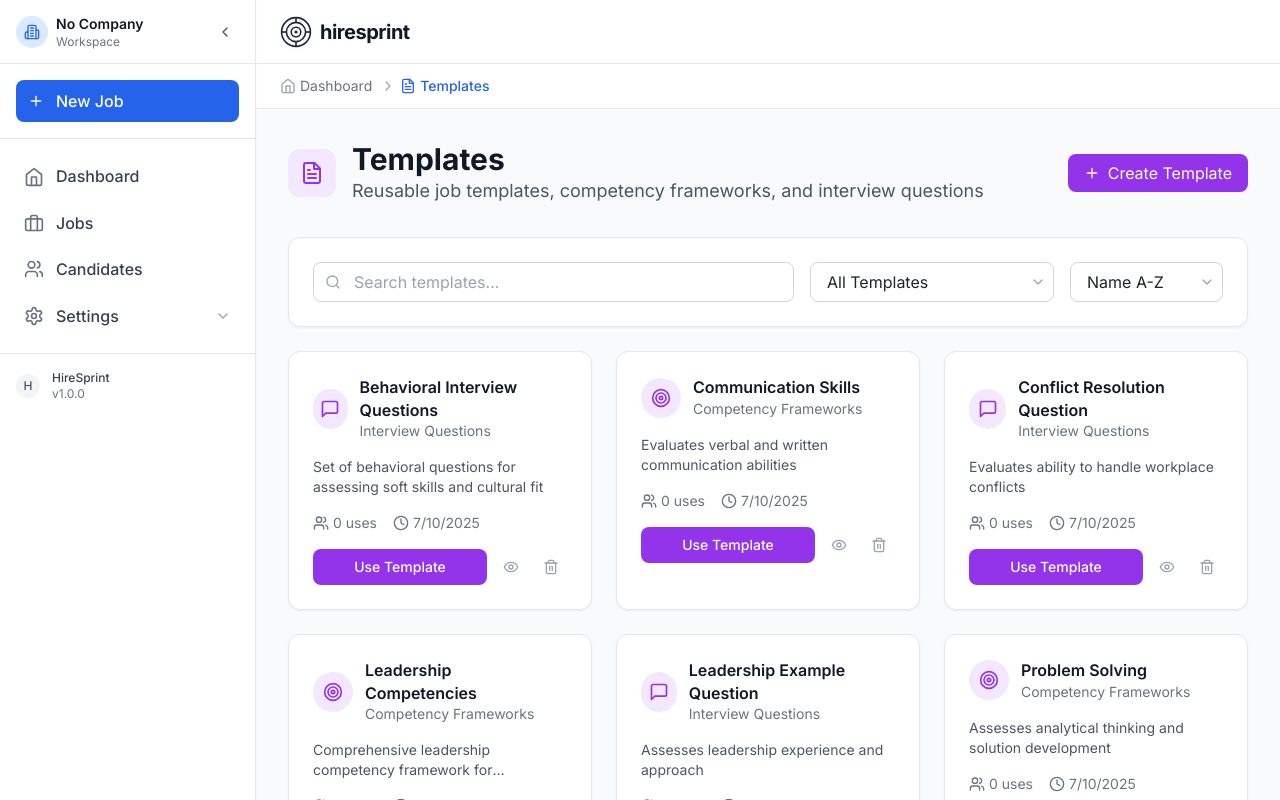
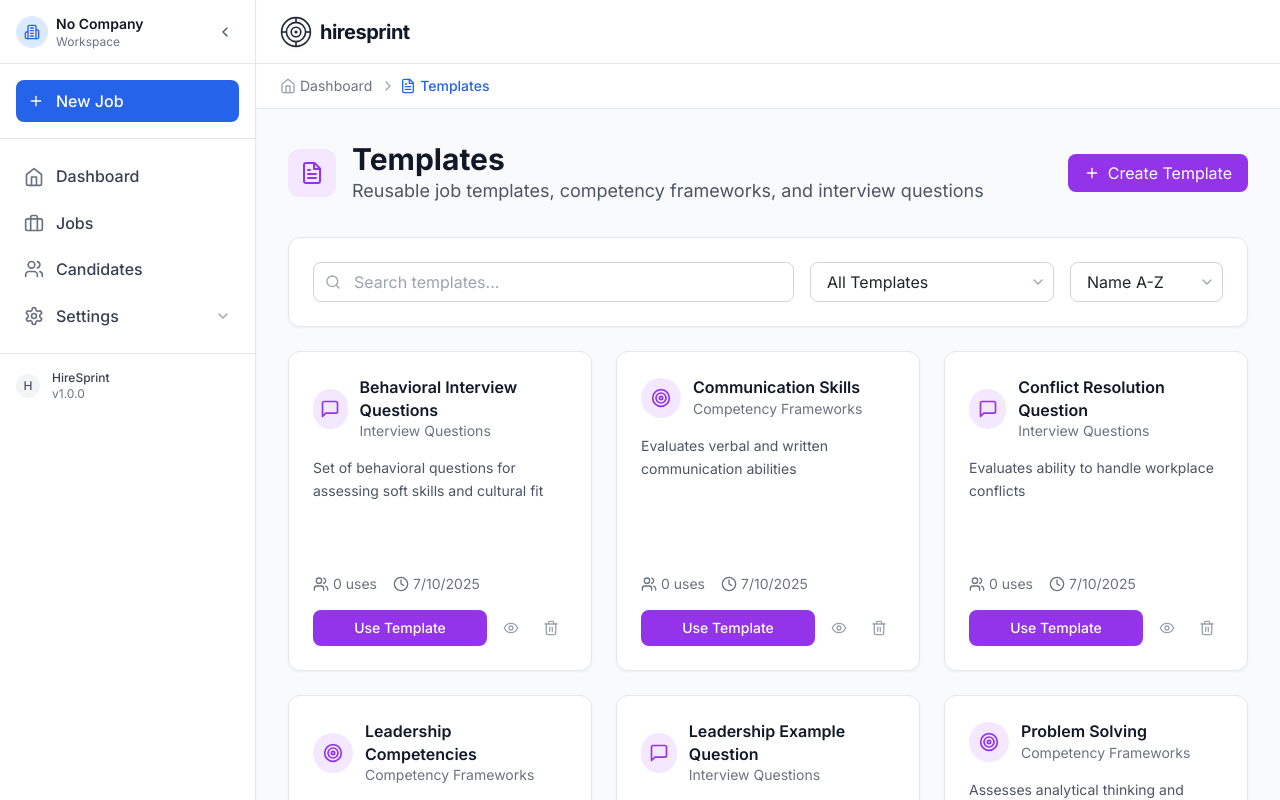
Before and after one commit to mikekamo/job-scorecard-v2, a Next.js app: page /templates in a window 1280 px wide. Built offline with nearby package versions, Linux system fonts and the light colour scheme; sample sign-in values are in the browser's storage.

Commit message:
fixed the cards for jobs

```diff
--- a/app/candidates/page.js
+++ b/app/candidates/page.js
@@ -318,9 +318,10 @@ export default function CandidatesPage() {
               return (
                 <div
                   key={`${candidate.jobId}-${candidate.id}`}
-                  className="bg-white rounded-xl shadow-sm border border-gray-200 p-6 hover:shadow-md hover:scale-105 transition-all duration-200 cursor-pointer"
+                  className="bg-white rounded-xl shadow-sm border border-gray-200 hover:shadow-md hover:scale-105 transition-all duration-200 cursor-pointer h-[280px] flex flex-col"
                   onClick={() => viewCandidate(candidate)}
                 >
+                  <div className="p-6 flex-1 flex flex-col">
                     {/* Header */}
                     <div className="flex items-start justify-between mb-4">
                       <div className="flex items-center gap-3">
@@ -360,7 +361,7 @@ export default function CandidatesPage() {
                     </div>
 
                     {/* Scores */}
-                  <div className="flex items-center justify-between">
+                    <div className="flex items-center justify-between mt-auto">
                       <div className="flex items-center gap-4">
                         {/* Manual Score */}
                         <div className="flex items-center gap-1">
@@ -382,6 +383,7 @@ export default function CandidatesPage() {
                       <ArrowUpRight className="h-4 w-4 text-gray-400" />
                     </div>
                   </div>
+                </div>
               )
             })}
           </div>
--- a/app/components/JobsList.js
+++ b/app/components/JobsList.js
@@ -24,6 +24,14 @@ export default function JobsList({ jobs, onEditJob, onDeleteJob, onViewScorecard
       prompt(`🎥 Generic interview link for ${job.title}:\n\nCopy this link and send it to candidates:`, jobInterviewLink)
     })
   }
+
+  // Helper function to truncate text
+  const truncateText = (text, maxLength = 120) => {
+    if (!text) return ''
+    if (text.length <= maxLength) return text
+    return text.substring(0, maxLength).trim() + '...'
+  }
+
   if (jobs.length === 0) {
     return (
       <div className="text-center py-20">
@@ -37,8 +45,8 @@ export default function JobsList({ jobs, onEditJob, onDeleteJob, onViewScorecard
   return (
     <div className="grid gap-8 md:grid-cols-2 lg:grid-cols-3">
       {jobs.map((job) => (
-        <div key={job.id} className="bg-white rounded-xl shadow-sm border border-gray-200 hover:shadow-lg hover:scale-105 transition-all duration-300 ease-in-out transform">
-          <div className="p-6">
+        <div key={job.id} className="bg-white rounded-xl shadow-sm border border-gray-200 hover:shadow-lg hover:scale-105 transition-all duration-300 ease-in-out transform h-[400px] flex flex-col">
+          <div className="p-6 flex-1 flex flex-col">
             {/* Job Header */}
             <div className="flex items-start justify-between mb-4">
               <div className="flex-1">
@@ -57,6 +65,18 @@ export default function JobsList({ jobs, onEditJob, onDeleteJob, onViewScorecard
                   <ArrowRight className="h-5 w-5" />
                 </button>
               </div>
+            </div>
+
+            {/* Job Description */}
+            <div className="mb-4 flex-1">
+              <p className="text-gray-600 text-sm leading-relaxed">
+                {truncateText(job.description)}
+              </p>
+              {job.description && job.description.length > 120 && (
+                <p className="text-xs text-blue-600 mt-1 italic">
+                  Click edit to read full description
+                </p>
+              )}
             </div>
 
             {/* Job Stats */}
@@ -85,7 +105,7 @@ export default function JobsList({ jobs, onEditJob, onDeleteJob, onViewScorecard
             </div>
 
             {/* Action Buttons */}
-            <div className="flex justify-center space-x-2">
+            <div className="flex justify-center space-x-2 mt-auto">
               <button
                 onClick={() => onEditJob(job)}
                 className="p-3 text-gray-400 hover:text-gray-600 hover:bg-gray-100 rounded-lg transition-all duration-200 hover:scale-110 transform focus:outline-none focus:ring-2 focus:ring-gray-200"
--- a/app/page.js
+++ b/app/page.js
@@ -89,6 +89,22 @@ export default function Home() {
     }))
   }
 
+  // Function to normalize website URL
+  const normalizeWebsiteUrl = (url) => {
+    if (!url) return ''
+
+    // Remove any whitespace
+    url = url.trim()
+
+    // If it already has a protocol, return as is
+    if (url.startsWith('http://') || url.startsWith('https://')) {
+      return url
+    }
+
+    // Add https:// if no protocol is specified
+    return `https://${url}`
+  }
+
   // Function to extract domain from URL
   const extractDomain = (url) => {
     if (!url) return null
@@ -140,13 +156,16 @@ export default function Home() {
     setIsCreatingCompany(true)
 
     try {
+      // Normalize the website URL
+      const normalizedWebsite = normalizeWebsiteUrl(formData.website)
+
       // Fetch company logo
-      const logoUrl = await fetchCompanyLogo(formData.website)
+      const logoUrl = await fetchCompanyLogo(normalizedWebsite)
 
       const newCompany = {
         id: Date.now().toString(),
         name: formData.name,
-        website: formData.website,
+        website: normalizedWebsite,
         description: formData.description,
         logo: logoUrl,
         dateCreated: new Date().toISOString(),
@@ -160,10 +179,12 @@ export default function Home() {
     } catch (error) {
       console.error('Error creating company:', error)
       // Still create the company even if logo fetch fails
+      const normalizedWebsite = normalizeWebsiteUrl(formData.website)
+
       const newCompany = {
         id: Date.now().toString(),
         name: formData.name,
-        website: formData.website,
+        website: normalizedWebsite,
         description: formData.description,
         logo: null,
         dateCreated: new Date().toISOString(),
@@ -222,6 +243,13 @@ export default function Home() {
     router.push(`/company/${companyId}`)
   }
 
+  // Helper function to truncate text
+  const truncateText = (text, maxLength = 120) => {
+    if (!text) return ''
+    if (text.length <= maxLength) return text
+    return text.substring(0, maxLength).trim() + '...'
+  }
+
   if (isLoading) {
     return (
       <div className="min-h-screen bg-gray-50 flex items-center justify-center">
@@ -260,14 +288,14 @@ export default function Home() {
                     Website
                   </label>
                   <input
-                    type="url"
+                    type="text"
                     value={formData.website}
                     onChange={(e) => handleInputChange('website', e.target.value)}
                     className="w-full px-3 py-2 border border-gray-300 rounded-md focus:outline-none focus:ring-2 focus:ring-blue-500"
-                    placeholder="https://acme.com"
+                    placeholder="acme.com"
                   />
                   <p className="text-xs text-gray-500 mt-1">
-                    We'll automatically fetch the company logo from this website
+                    Just enter the domain name - we'll automatically fetch the logo
                   </p>
                 </div>
                 <div>
@@ -323,8 +351,9 @@ export default function Home() {
             {companies.map((company) => (
               <div
                 key={company.id}
-                className="bg-white rounded-lg shadow-sm border border-gray-200 p-6 hover:shadow-md transition-shadow"
+                className="bg-white rounded-lg shadow-sm border border-gray-200 hover:shadow-md hover:scale-105 transition-all duration-300 ease-in-out transform h-[350px] flex flex-col"
               >
+                <div className="p-6 flex-1 flex flex-col">
                   <div className="flex justify-between items-start mb-4">
                     <div className="flex items-center gap-3">
                       <div className="w-10 h-10 bg-blue-100 rounded-lg flex items-center justify-center overflow-hidden">
@@ -367,10 +396,17 @@ export default function Home() {
                   </div>
 
                   {company.description && (
-                  <p className="text-gray-600 text-base mb-6 leading-relaxed">{company.description}</p>
+                    <div className="mb-4 flex-1">
+                      <p className="text-gray-600 text-base leading-relaxed">{truncateText(company.description)}</p>
+                      {company.description.length > 120 && (
+                        <p className="text-xs text-blue-600 mt-1 italic">
+                          Click edit to read full description
+                        </p>
+                      )}
+                    </div>
                   )}
 
-                <div className="flex items-center justify-between">
+                  <div className="flex items-center justify-between mt-auto">
                     <div className="flex items-center gap-4 text-sm text-gray-500">
                       <span className="flex items-center gap-1">
                         <Briefcase className="h-4 w-4" />
@@ -386,6 +422,7 @@ export default function Home() {
                     </button>
                   </div>
                 </div>
+              </div>
             ))}
           </div>
         }
--- a/app/templates/page.js
+++ b/app/templates/page.js
@@ -420,6 +420,13 @@ export default function TemplatesPage() {
     setNewTemplate({ name: '', description: '', category: 'job', data: {} })
   }
 
+  // Helper function to truncate text
+  const truncateText = (text, maxLength = 120) => {
+    if (!text) return ''
+    if (text.length <= maxLength) return text
+    return text.substring(0, maxLength).trim() + '...'
+  }
+
   const filteredTemplates = getFilteredTemplates()
 
   if (isLoading) {
@@ -543,8 +550,9 @@ export default function TemplatesPage() {
               return (
                 <div
                   key={template.id}
-                  className="bg-white rounded-xl shadow-sm border border-gray-200 p-6 hover:shadow-md hover:scale-105 transition-all duration-200"
+                  className="bg-white rounded-xl shadow-sm border border-gray-200 hover:shadow-md hover:scale-105 transition-all duration-200 h-[320px] flex flex-col"
                 >
+                  <div className="p-6 flex-1 flex flex-col">
                     {/* Header */}
                     <div className="flex items-start justify-between mb-4">
                       <div className="flex items-center gap-3">
@@ -559,9 +567,16 @@ export default function TemplatesPage() {
                     </div>
 
                     {/* Description */}
-                  <p className="text-gray-600 text-sm mb-4 line-clamp-2">
-                    {template.description}
+                    <div className="mb-4 flex-1">
+                      <p className="text-gray-600 text-sm leading-relaxed">
+                        {truncateText(template.description)}
                       </p>
+                      {template.description && template.description.length > 120 && (
+                        <p className="text-xs text-purple-600 mt-1 italic">
+                          Click preview to read full description
+                        </p>
+                      )}
+                    </div>
 
                     {/* Stats */}
                     <div className="flex items-center gap-4 mb-4 text-sm text-gray-500">
@@ -576,7 +591,7 @@ export default function TemplatesPage() {
                     </div>
 
                     {/* Actions */}
-                  <div className="flex items-center gap-2">
+                    <div className="flex items-center gap-2 mt-auto">
                       <button
                         onClick={() => useTemplate(template)}
                         className="flex-1 bg-purple-600 text-white px-3 py-2 rounded-lg hover:bg-purple-700 transition-colors text-sm font-medium"
@@ -600,6 +615,7 @@ export default function TemplatesPage() {
                       >
                         <Trash2 className="h-4 w-4" />
                       </button>
+                    </div>
                   </div>
                 </div>
               )
```
Lines whose indentation alone changed are shown as unchanged.
